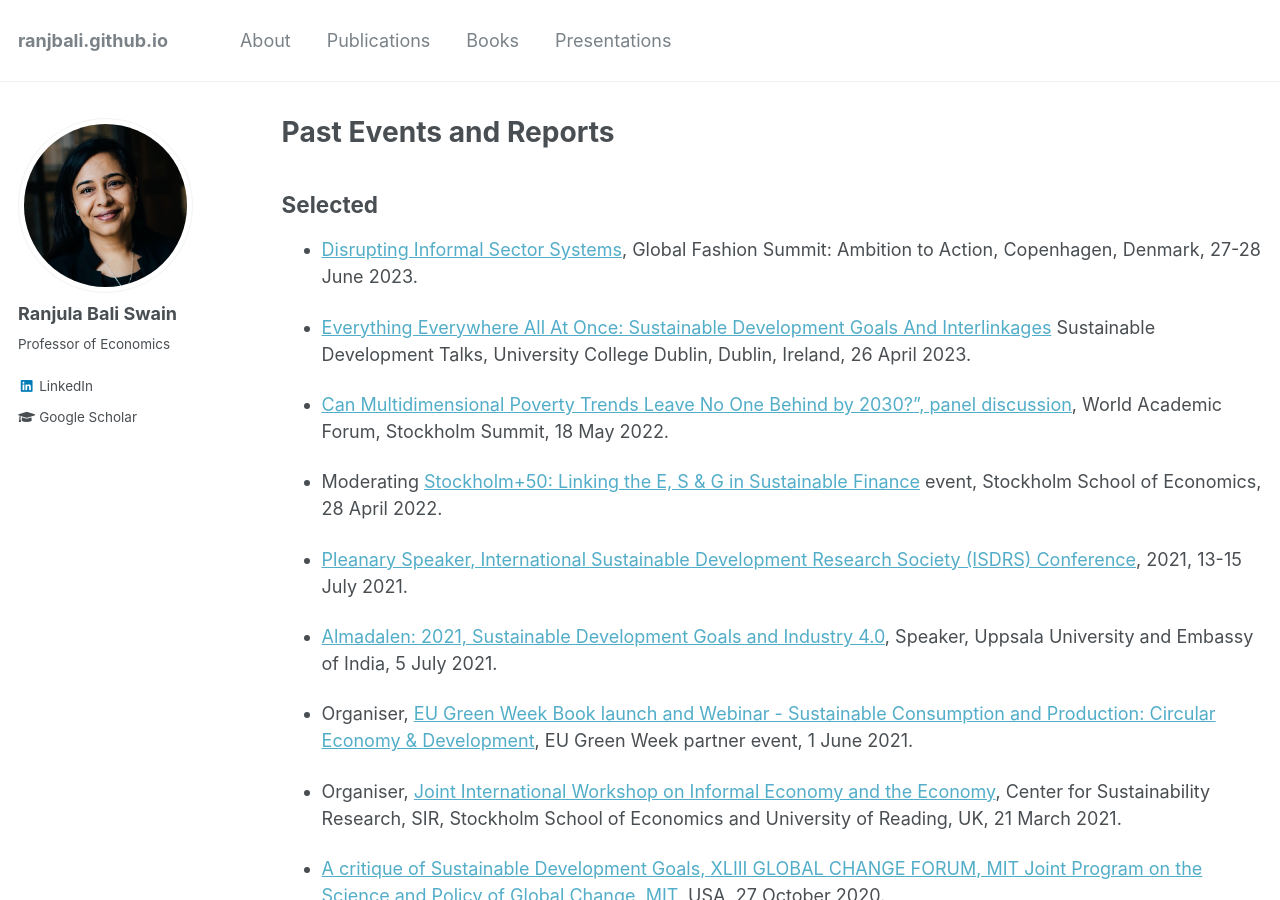
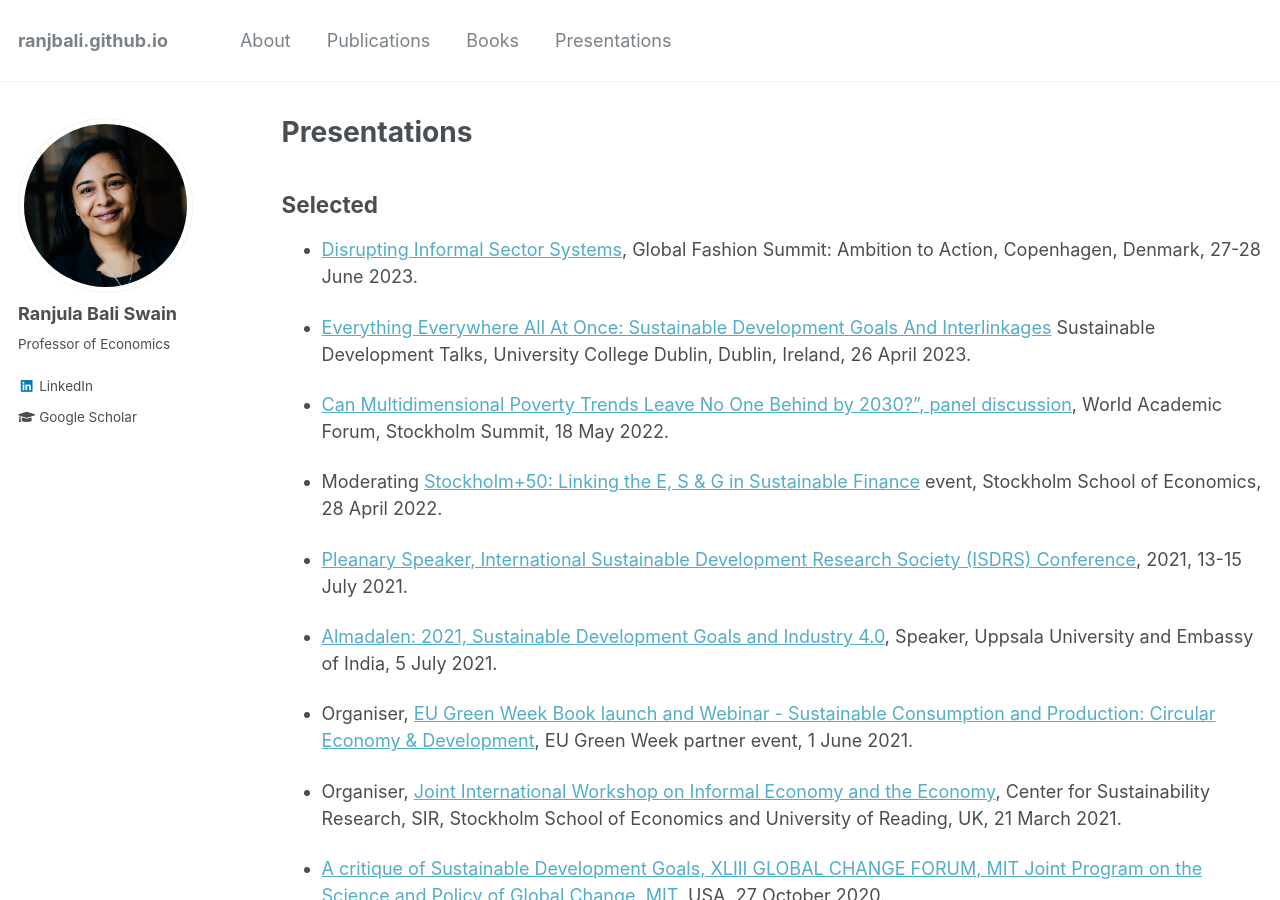
Before and after one commit to ranjbali/ranjbali.github.io, a Jekyll site: the page built from _pages/pastevents.md, in a window 1280 px wide and 900 px high. Built offline with Jekyll 4.4.1, drawn with Linux system fonts in a browser that asks for light colours.

Commit message:
Update pastevents.md

```diff
--- a/_pages/pastevents.md
+++ b/_pages/pastevents.md
@@ -1,6 +1,6 @@
 ---
 layout: archive
-title: "Past Events and Reports"
+title: "Presentations"
 permalink: /pastevents/
 author_profile: true
 ---
```
